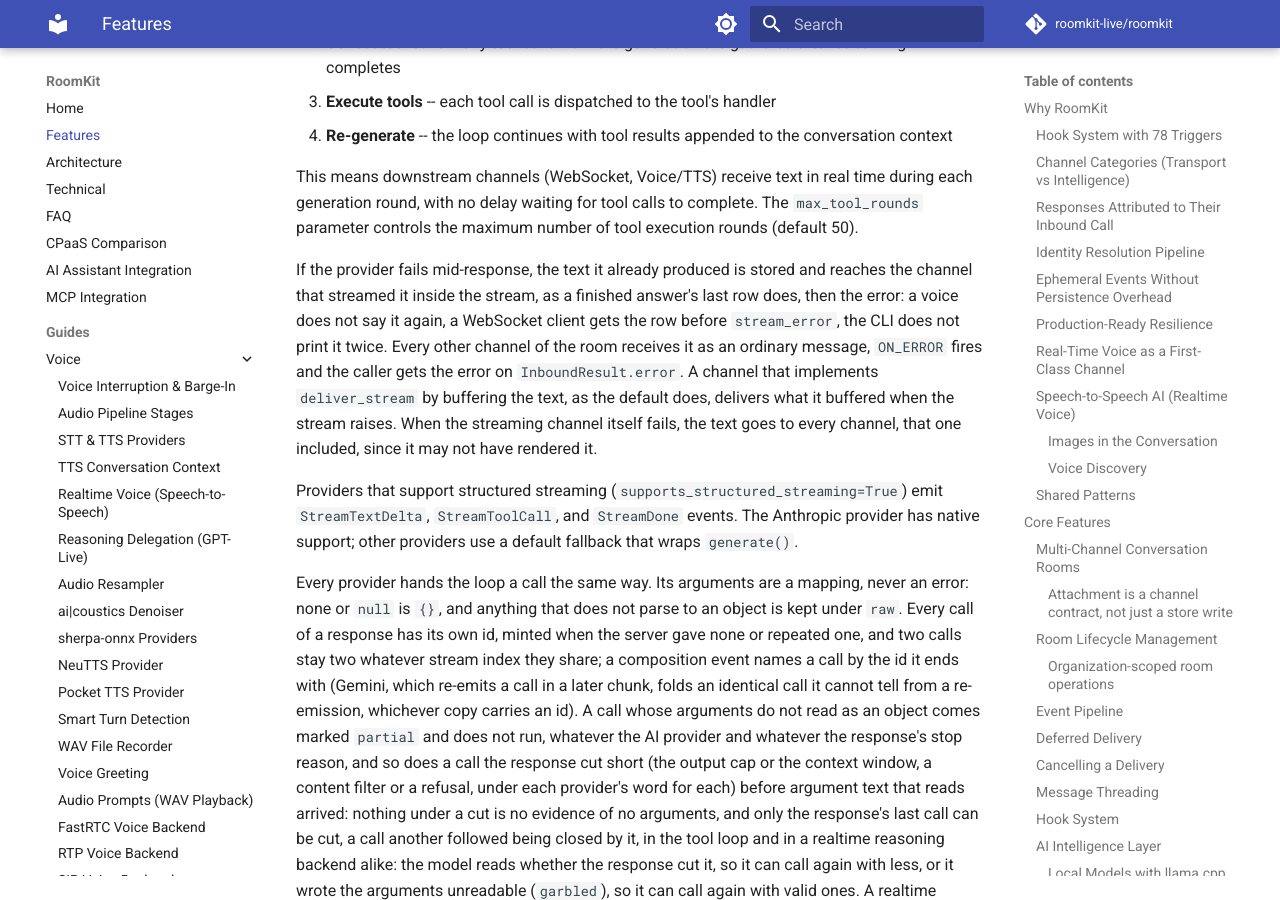
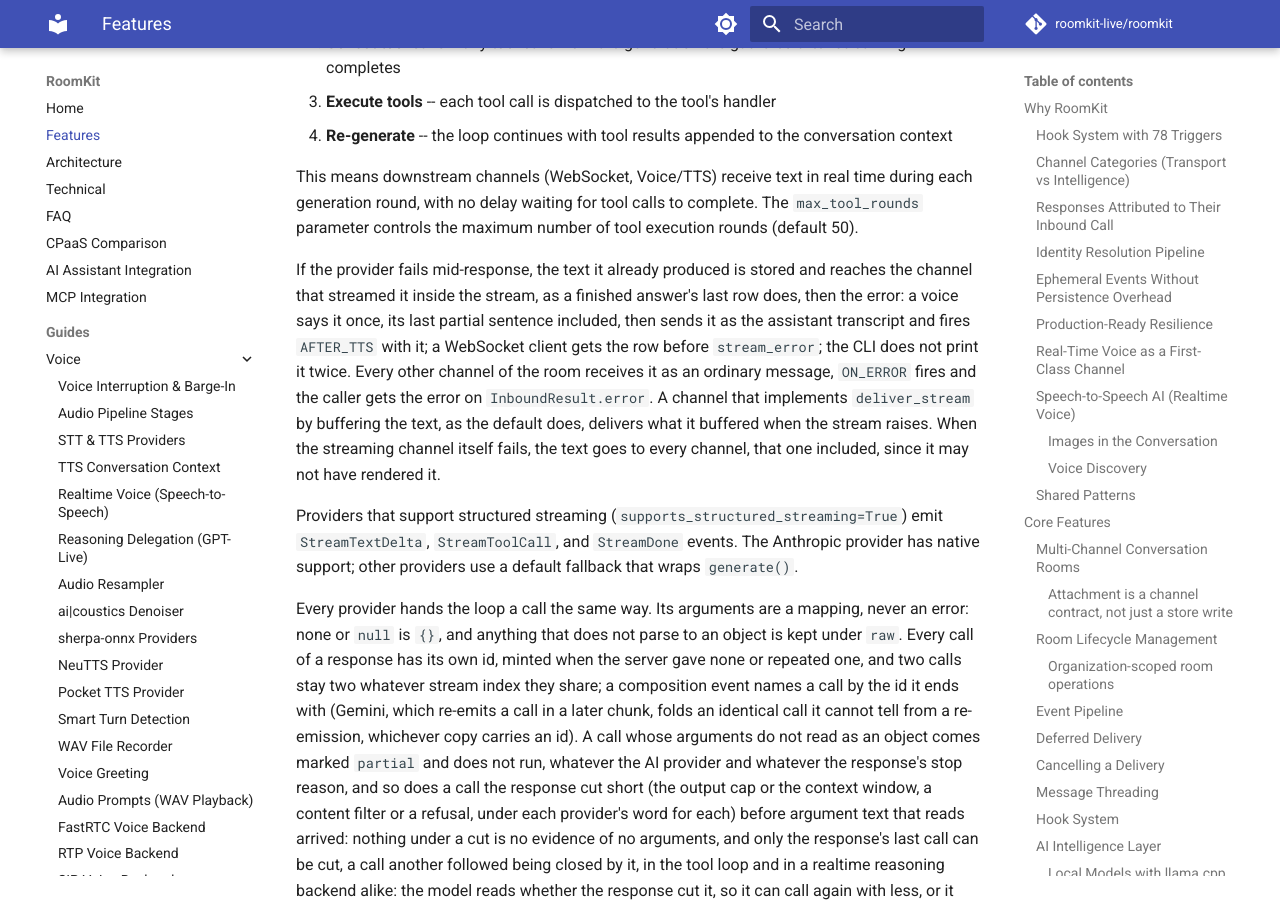
Before and after one commit to roomkit-live/roomkit-docs, an MkDocs documentation site: the page built from docs/features.md, in a window 1280 px wide and 900 px high, scrolled down 29048 px. Built offline with MkDocs 1.6.1 and Material for MkDocs 9.7.7, drawn with Linux system fonts in a browser that asks for light colours; comment, search, counter and statistics services are not loaded.

Commit message:
docs(features): per review, a voice speaks all a failed response produced and fires AFTER_TTS with it (RMK-467)

```diff
--- a/docs/features.md
+++ b/docs/features.md
@@ -1062,7 +1062,7 @@ The streaming tool loop works as follows:
 
 This means downstream channels (WebSocket, Voice/TTS) receive text in real time during each generation round, with no delay waiting for tool calls to complete. The `max_tool_rounds` parameter controls the maximum number of tool execution rounds (default 50).
 
-If the provider fails mid-response, the text it already produced is stored and reaches the channel that streamed it inside the stream, as a finished answer's last row does, then the error: a voice does not say it again, a WebSocket client gets the row before `stream_error`, the CLI does not print it twice. Every other channel of the room receives it as an ordinary message, `ON_ERROR` fires and the caller gets the error on `InboundResult.error`. A channel that implements `deliver_stream` by buffering the text, as the default does, delivers what it buffered when the stream raises. When the streaming channel itself fails, the text goes to every channel, that one included, since it may not have rendered it.
+If the provider fails mid-response, the text it already produced is stored and reaches the channel that streamed it inside the stream, as a finished answer's last row does, then the error: a voice says it once, its last partial sentence included, then sends it as the assistant transcript and fires `AFTER_TTS` with it; a WebSocket client gets the row before `stream_error`; the CLI does not print it twice. Every other channel of the room receives it as an ordinary message, `ON_ERROR` fires and the caller gets the error on `InboundResult.error`. A channel that implements `deliver_stream` by buffering the text, as the default does, delivers what it buffered when the stream raises. When the streaming channel itself fails, the text goes to every channel, that one included, since it may not have rendered it.
 
 Providers that support structured streaming (`supports_structured_streaming=True`) emit `StreamTextDelta`, `StreamToolCall`, and `StreamDone` events. The Anthropic provider has native support; other providers use a default fallback that wraps `generate()`.
 
```
